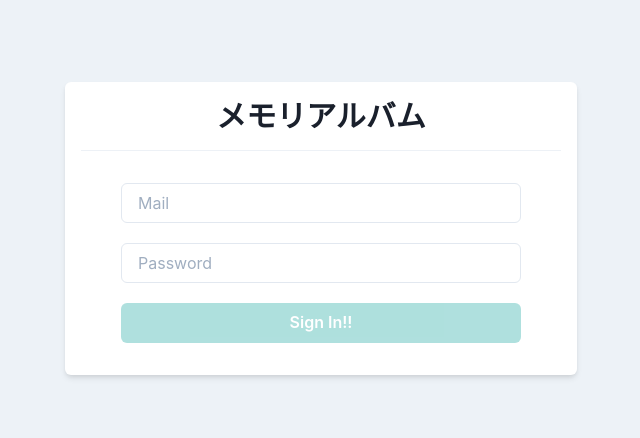
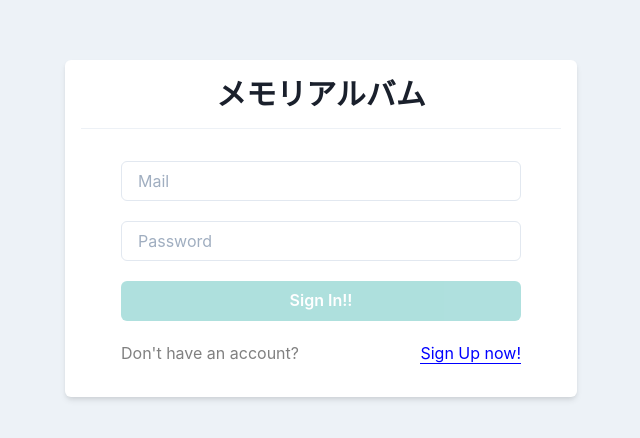
Before and after one commit to yatto17/react-rails-app_frontend-app, a React (Create React App) app in the folder react-app/: page / in a window 1280 px wide. Shown: the part 172-610 px from the top of the page, without its empty margins (319-959 px from the left). Built offline with nearby package versions, Linux system fonts and the light colour scheme.

Commit message:
サインアップページへのルーティング設定

```diff
--- a/react-app/src/components/pages/SignIn.tsx
+++ b/react-app/src/components/pages/SignIn.tsx
@@ -1,4 +1,5 @@
-import { ChangeEvent, FC, memo, useState } from "react";
+import { ChangeEvent, FC, memo, useCallback, useState } from "react";
+import { useHistory } from "react-router-dom";
 import { Box, Divider, Flex, Heading, Stack, Link } from "@chakra-ui/layout";
 import { Input } from "@chakra-ui/input";
 
@@ -6,6 +7,7 @@ import { PrimaryButton } from "components/atoms/button/PrimaryButton";
 import { useAuth } from "hooks/useAuth";
 
 export const SignIn: FC = memo(() => {
+  const history = useHistory();
   const { signIn, loading } = useAuth();
 
   const [userMail, setUserMail] = useState<string>("");
@@ -15,6 +17,7 @@ export const SignIn: FC = memo(() => {
   const onChangeUserPassword = (e: ChangeEvent<HTMLInputElement>) => setUserPassword(e.target.value);
 
   const onClickSignIn = () => signIn(userMail, userPassword);
+  const onClickSignUpPage = useCallback(() => history.push("/sign_up"), [history]);
 
   return (
     <Flex align="center" justify="center" height="100vh">
@@ -33,6 +36,16 @@ export const SignIn: FC = memo(() => {
           >
             Sign In!!
           </PrimaryButton>
+          <Flex justify="space-between">
+            <Box fontSize={{ base: "sm", md: "md" }} color="gray" >
+              Don't have an account?
+            </Box>
+            <Box >
+              <Link color="blue" borderBottom="solid 1px" onClick={onClickSignUpPage}>
+                Sign Up now!
+              </Link>
+            </Box>
+          </Flex>
         </Stack>
       </Box>
     </Flex>
--- a/react-app/src/router/Router.tsx
+++ b/react-app/src/router/Router.tsx
@@ -5,12 +5,16 @@ import { SignIn } from "components/pages/SignIn";
 import { homeRoutes } from "./HomeRoutes";
 import { Page404 } from "components/pages/Page404";
 import { HeaderLayout } from "components/templates/HeaderLayout";
+import { SignUp } from "components/pages/SignUp";
 
 export const Router: FC = memo(() => {
   return (
     <Switch>
       <Route exact path="/">
         <SignIn />
+      </Route>
+      <Route path="/sign_up">
+        <SignUp />
       </Route>
       <Route path="/home" render={({ match: { url } }) => (
         <Switch>
```
